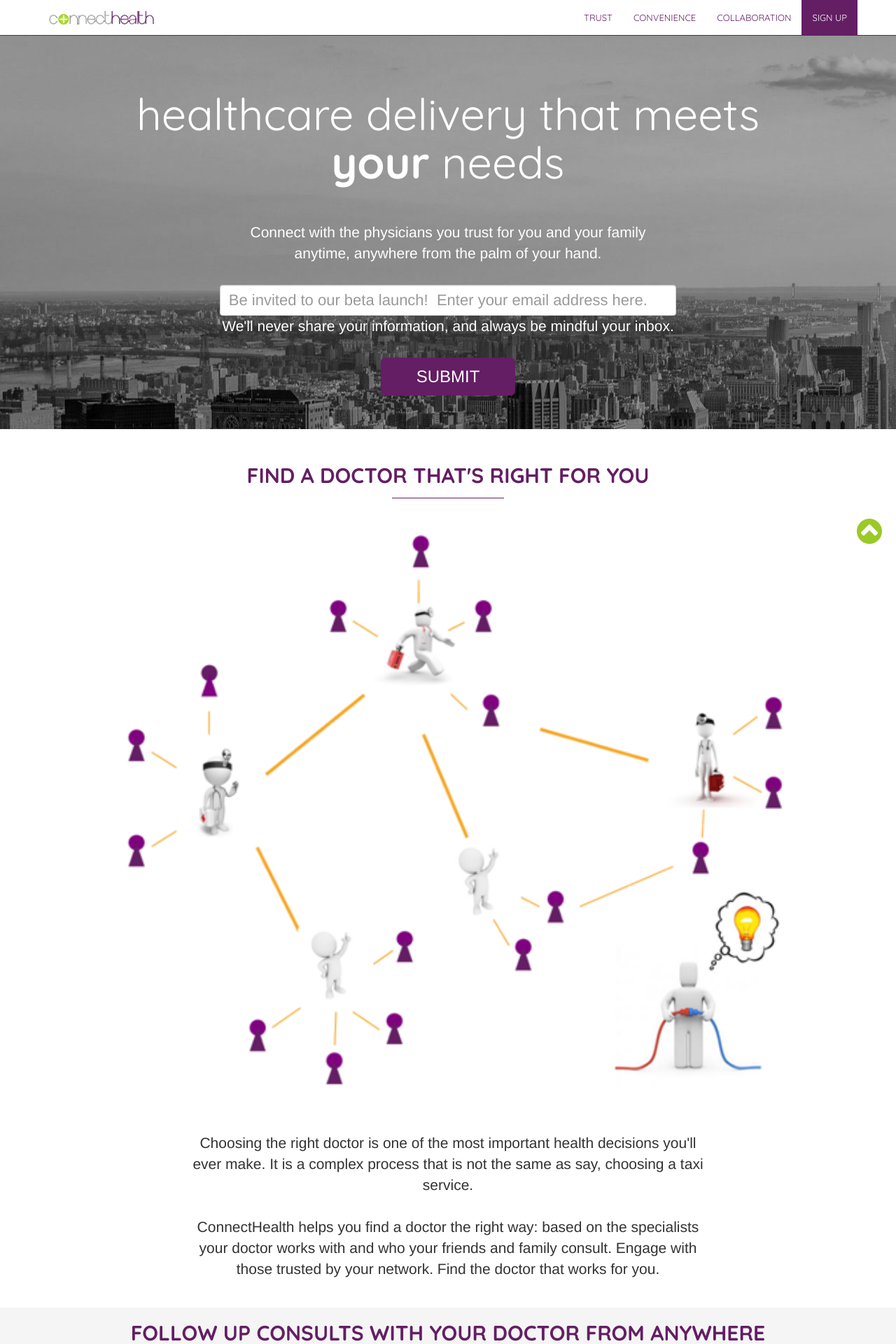
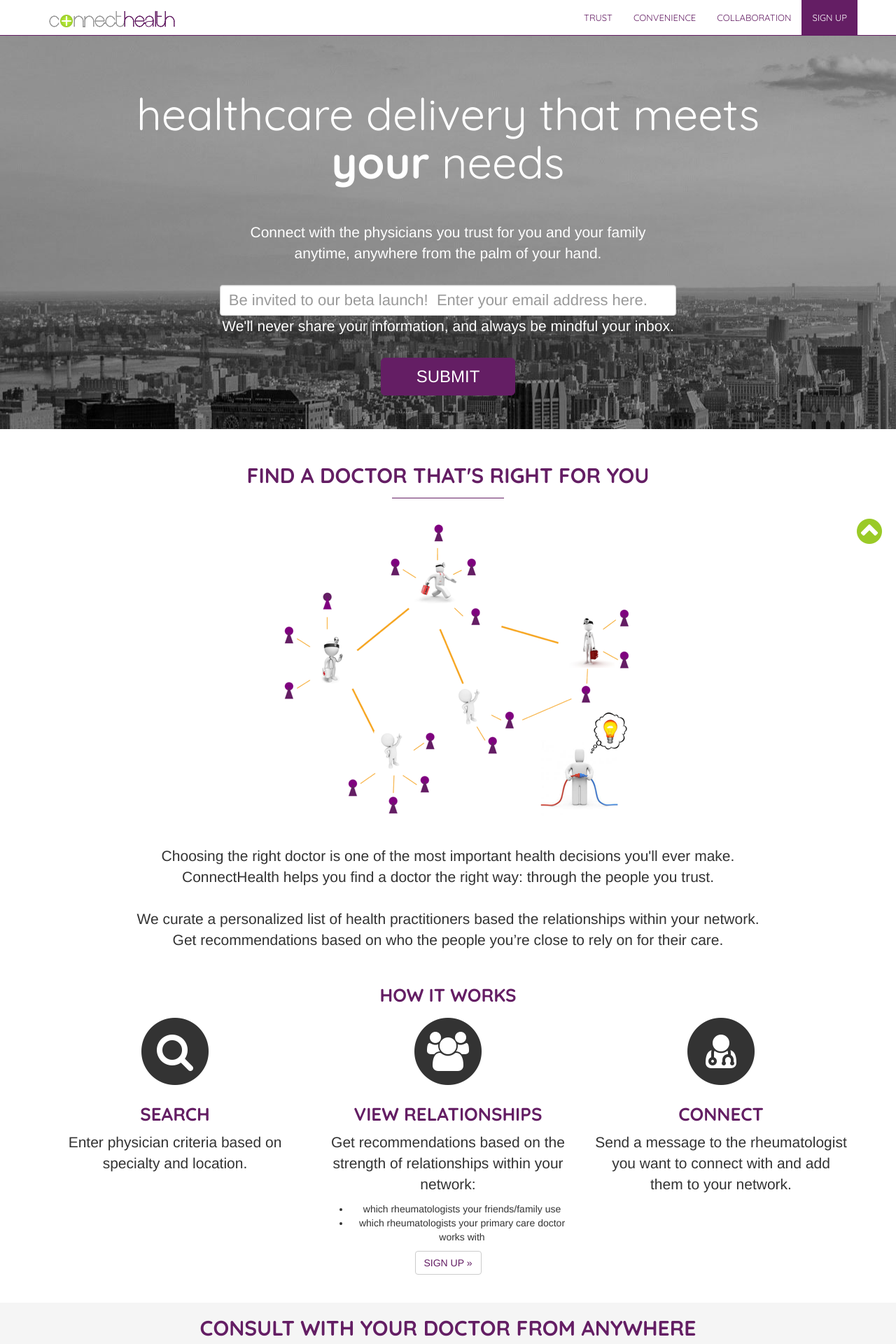
Before and after one commit to Parktastic/parktastic.github.io, a PHP site: page / in a window 1280 px wide. Shown: the top 1920 px of the page at 70% size. Run offline with PHP 8.4, Linux system fonts and the light colour scheme; some libraries are stand-ins or nearby versions.

Commit message:
Language changes

```diff
--- a/css/custom.css
+++ b/css/custom.css
@@ -5,17 +5,6 @@ body {
 
 ul.nav, .jumbotron h1 {
 	font-family: 'Quicksand', sans-serif;
-}
-
-img {    -webkit-background-size: cover;
-    -moz-background-size: cover;
-    -o-background-size: cover;
-    background-size: cover;
-    width: 100%;
-    height: 100%;
-    padding: 0px;
-    margin: 0px;
-    -webkit-text-size-adjust: 100%;
 }
 
 ul.nav {
@@ -106,8 +95,8 @@ footer {
 .homepage p {
 	font-size: 21px;
 	font-weight: 300;
-	padding-left: 200px;
-	padding-right: 200px;
+	padding-left: 50px;
+	padding-right: 50px;
 }
 
 .homepage a {
@@ -130,6 +119,10 @@ footer {
 .row p {
 	padding-left:0px;
 	padding-right: 0px;
+}
+
+ul {
+	font-family: "helvetica neue", helvetica;
 }
 
 /* Responsive styling */
--- a/index.html
+++ b/index.html
@@ -97,27 +97,147 @@
         <hr>
         <div class="container"><img src="images/Picture1.png"></div>
         <br>
-        <p>Choosing the right doctor is one of the most important health decisions you'll ever make. It is a complex process that is not the same as say, choosing a taxi service. <br> <br> ConnectHealth helps you find a doctor the right way: based on the specialists your doctor works with and who your friends and family consult. Engage with those trusted by your network. Find the doctor that works for you.</p>
+        <p>
+          Choosing the right doctor is one of the most important health decisions you'll ever make.
+          <br>ConnectHealth helps you find a doctor the right way: through the people you trust.
+          <br><br>We curate a personalized list of health practitioners based the relationships within your network.
+          <br>Get recommendations based on who the people you’re close to rely on for their care.
+          <br><br>
+        </p>
+        <!-- Begin 3 point how it works summary -->
+        <h3>How It Works</h3>
+        <div class="row">
+          <div class="col-md-4">
+            <span class="fa-stack fa-4x">
+              <i class="fa fa-circle fa-stack-2x"></i>
+              <i class="fa fa-search fa-stack-1x fa-inverse"></i>
+            </span>
+            <h3>Search</h3>
+            <p>Enter physician criteria based on specialty and location.</p>
+          </div>
+          <div class="col-md-4">
+            <span class="fa-stack fa-4x">
+              <i class="fa fa-circle fa-stack-2x"></i>
+              <i class="fa fa-group fa-stack-1x fa-inverse"></i>
+            </span>
+            <h3>View Relationships</h3>
+            <p>Get recommendations based on the strength of relationships within your network:<br>
+              <ul>
+                <li>which rheumatologists your friends/family use</li>
+                <li>which rheumatologists your primary care doctor works with</li>
+              </ul>
+            </p>
+            <p><a class="btn btn-default" href="http://www.google.com" target="_blank" role="button">SIGN UP &raquo;</a></p>
+          </div>
+          <div class="col-md-4">
+            <span class="fa-stack fa-4x">
+              <i class="fa fa-circle fa-stack-2x"></i>
+              <i class="fa fa-user-md fa-stack-1x fa-inverse"></i>
+            </span>
+            <h3>Connect</h3>
+            <p>Send a message to the rheumatologist you want to connect with and add them to your network.</p>
+          </div>
+        </div>
+        <!-- End 3 point how it works summary -->
       </div>
     </div>
 
     <div id="convenience">
       <div class="container homepage">
-        <h2>Follow up consults with your doctor from anywhere</h2>
+        <h2>Consult with your doctor from anywhere</h2>
         <hr>
         <div class="container"><img src="images/Picture2.png"></div>
         <br>
-        <p>As a 21st century consumer, you’re always looking for convenient solutions to accommodate a busy schedule. Why should healthcare solutions be any different? <br> <br>ConnectHealth lets you fully engage with your care team securely and conveniently, over your mobile device. You can now schedule your follow up visit and get care from your doctor from the convenience of your home or on the go.</p>
+        <p>
+          As a 21st century consumer, you’re always looking for convenient solutions to accommodate a busy schedule. Why should healthcare solutions be any different?
+          <br><br>
+          ConnectHealth lets you fully engage with your care team securely and conveniently, over your mobile device. You can now get care from your doctor from the convenience of your home or on the go.
+        </p>
+      <!-- Begin 3 point how it works summary -->
+        <h3>How It Works</h3>
+        <div class="row">
+          <div class="col-md-4">
+            <span class="fa-stack fa-4x">
+              <i class="fa fa-circle fa-stack-2x"></i>
+              <i class="fa fa-calendar fa-stack-1x fa-inverse"></i>
+            </span>
+            <h3>Schedule</h3>
+            <p>Once you’ve chosen your doctor, schedule your consultation.</p>
+          </div>
+          <div class="col-md-4">
+            <span class="fa-stack fa-4x">
+              <i class="fa fa-circle fa-stack-2x"></i>
+              <i class="fa fa-money fa-stack-1x fa-inverse"></i>
+            </span>
+            <h3>Pay</h3>
+            <p>Pay for your consult through your mobile device over a secure platform.
+            </p>
+            <p><a class="btn btn-default" href="http://www.google.com" target="_blank" role="button">SIGN UP &raquo;</a></p>
+          </div>
+          <div class="col-md-4">
+            <span class="fa-stack fa-4x">
+              <i class="fa fa-circle fa-stack-2x"></i>
+              <i class="fa fa-user-md fa-stack-1x fa-inverse"></i>
+            </span>
+            <h3>Connect</h3>
+            <p>At the time of your appointment, the doctor will call you to begin your consultation.</p>
+          </div>
+        </div>
+      <!-- End 3 point how it works summary -->
       </div>
     </div>
 
     <div id="collaboration">
       <div class="container homepage">
-        <h2>Be an active stakeholder in your loved ones' care experience</h2>
+        <h2>Be actively engaged in your loved ones' care experience</h2>
         <hr>
         <div class="container"><img src="images/Picture3.png"></div>
         <br>
-        <p>Just because you’re far away doesn’t mean you cannot be there for your loved ones when they need you. <br> <br>ConnectHealth lets you be an active part of your loved ones’ doctor visits, remotely. With a click of a button you can join the consultation over a secure video call from wherever you are.</p>
+        <p>
+          Just because you’re far away doesn’t mean you can't be there for your loved ones when they need you.
+          <br><br>
+          Whether you're in another city or another country, ConnectHealth lets you play a more active part in your loved ones' doctor visits.  With a click of a button, you can join the consultation over a secure video call from wherever you are.
+        </p>
+      <!-- Begin 3 point how it works summary -->
+        <h3>How It Works</h3>
+        <div class="row">
+          <div class="col-md-4">
+            <span class="fa-stack fa-4x">
+              <i class="fa fa-circle fa-stack-2x"></i>
+              <i class="fa fa-calendar fa-stack-1x fa-inverse"></i>
+            </span>
+            <h3>Schedule</h3>
+            <p>
+              Get notified on when your loved ones’ next important doctor visit is.
+              <br>
+              The appointment will transported directly onto your calendar.
+            </p>
+          </div>
+          <div class="col-md-4">
+            <span class="fa-stack fa-4x">
+              <i class="fa fa-circle fa-stack-2x"></i>
+              <i class="fa fa-money fa-stack-1x fa-inverse"></i>
+            </span>
+            <h3>Pay</h3>
+            <p>
+              Pay the doctor directly over a secure platform to participate in the consult.
+            </p>
+            <p><a class="btn btn-default" href="http://www.google.com" target="_blank" role="button">SIGN UP &raquo;</a></p>
+          </div>
+          <div class="col-md-4">
+            <span class="fa-stack fa-4x">
+              <i class="fa fa-circle fa-stack-2x"></i>
+              <i class="fa fa-user-md fa-stack-1x fa-inverse"></i>
+            </span>
+            <h3>Connect</h3>
+            <p>
+              Once your loved one is with the physician, join the consult from wherever you are.
+              <br>
+              You can listen, ask questions and receive reports on your loved ones’ health.
+            </p>
+          </div>
+        </div>
+      <!-- End 3 point how it works summary -->
       </div>
     </div>
 
@@ -128,7 +248,7 @@
         <div class="container"><img src="images/nairobi-night.jpg"></div>
         <br>
         <p>
-          Let's create better health access together. <br> <br> If you're someone who cares about using technology to improve health access for the rest of the world, we'd love to learn from you. You'll be the first to know when we launch, and look forward to our journey together.
+          Let's create better health access together. <br> <br> If you're someone who cares about using technology to improve health access for the rest of the world, we'd love it if you join us. You'll be the first to know when we launch, and look forward to our journey together to improve healthcare access for the people who need it.
         </p>
         <br>
 
```
